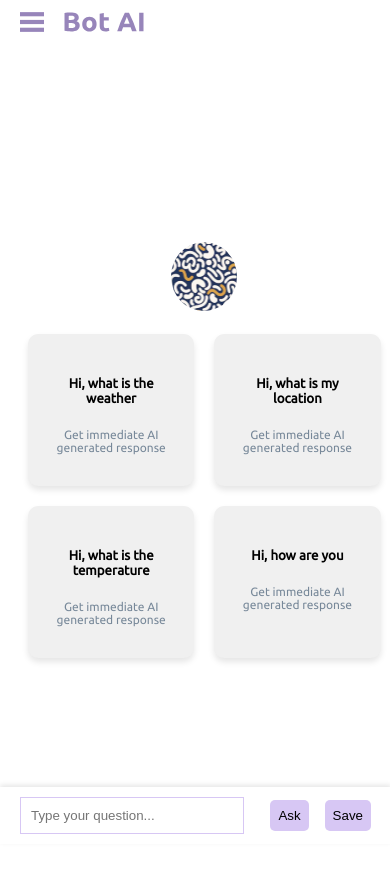
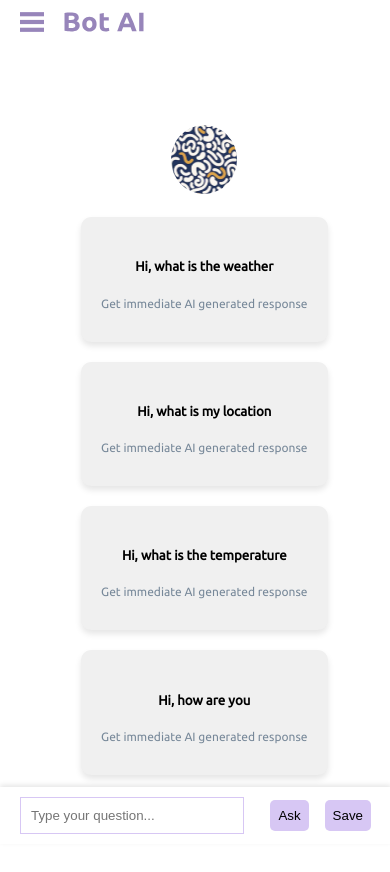
Before and after one commit to sumitkumar-ed/BOAT_AI, a React (Create React App) app: page / in a window 390 px wide. Shown: the top 872 px of the page. Built offline with nearby package versions, Linux system fonts and the light colour scheme.

Commit message:
UI: landingviw grid in single column in the mobile view

```diff
--- a/src/components/ChatWindow/ChatWindow.css
+++ b/src/components/ChatWindow/ChatWindow.css
@@ -184,4 +184,8 @@
   .chat-input {
     width: calc(100vw - 10%) !important;
   }
+
+  .cards {
+    grid-template-columns: 1fr !important;
+  }
 }
```
